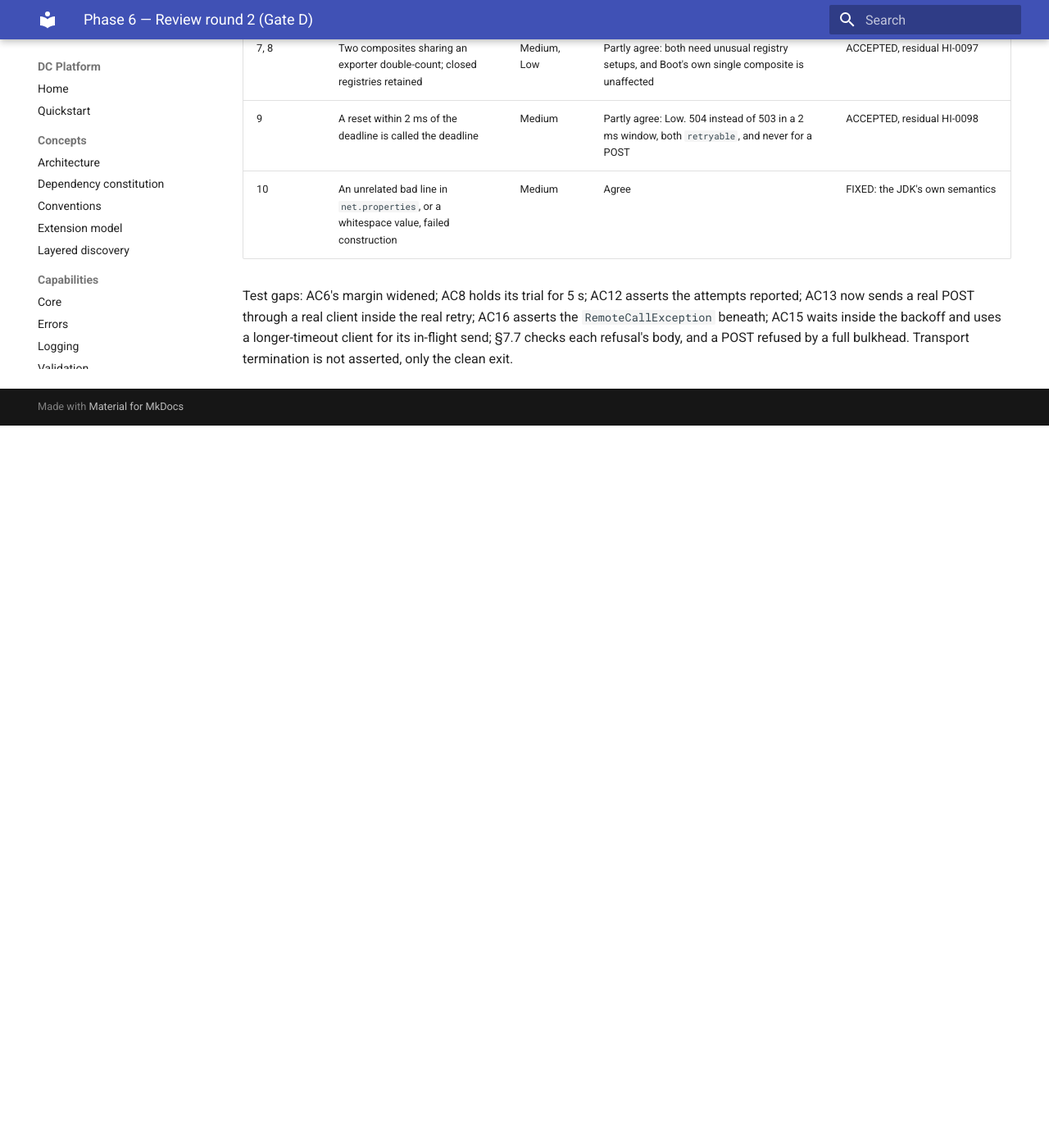
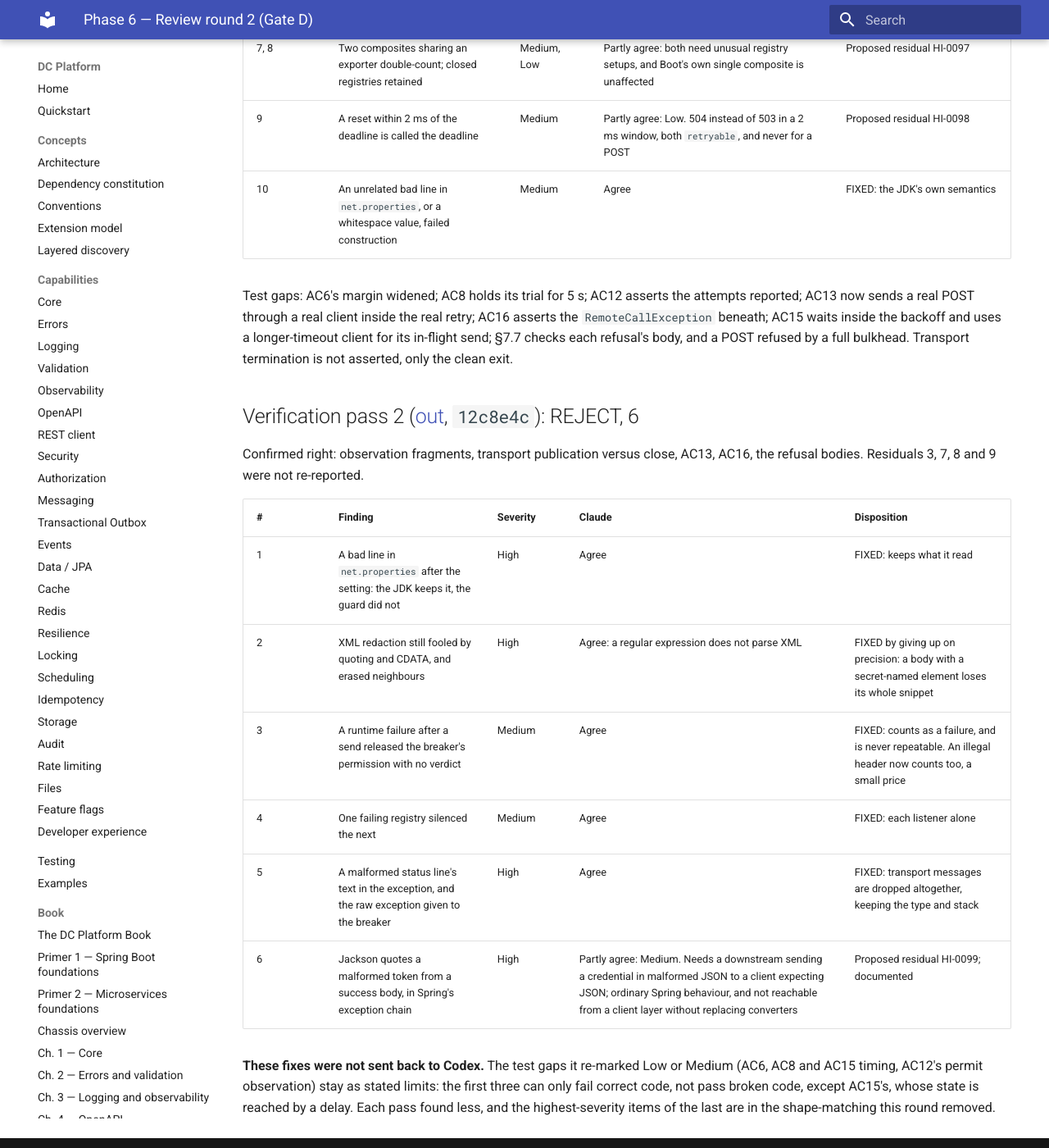
Before and after one commit to muhammadallee/dc-platform, an MkDocs documentation site: the page built from docs/production-readiness/phase-06-rest-resilience/review-round-2.md, in a window 1280 px wide and 1400 px high, scrolled down 2947 px. Shown: the whole window at 82% size. Built offline with MkDocs 1.6.1 and Material for MkDocs 9.7.7, drawn with Linux system fonts in a browser that asks for light colours; before the commit the page ends 3466 px from its top, so only the background shows below that; some of the changed text lies outside the part shown.

Commit message:
fix(restclient): phase 6 verification pass 2
Fail closed where patterns kept being got round: transport messages are dropped,
keeping the failure's type and stack, and a body with a secret-named XML element
loses its whole snippet. A runtime failure after a send now counts against the
breaker, a bad line in net.properties no longer hides the setting before it, and
one failing metrics listener does not silence the next.

[hardening phase-06 gate D]

Co-Authored-By: Claude Opus 5.5 <noreply@anthropic.com>
Claude-Session: https://claude.ai/code/session_0131grQ6pUwFCGZox6ekZHiA

```diff
--- a/docs/production-readiness/phase-06-rest-resilience/review-round-2.md
+++ b/docs/production-readiness/phase-06-rest-resilience/review-round-2.md
@@ -54,14 +54,31 @@
 |---|---|---|---|---|
 | 1 | A metrics listener failing after a send lost a successful outcome and leaked its permit | High | Agree | FIXED: a listener can no longer fail a call. The most serious thing this pass found |
 | 2 | XML secrets in truncated or repeated CDATA, and mixed quotes | High | Agree | FIXED by replacing the shape-by-shape patterns: a secret-named element keeps only its name |
-| 3 | The guard cannot see the JDK's cached value if `net.properties` is edited while the JVM runs | High | Disagree: Low. Editing a JDK config file on a live JVM, then restarting only the context. Docs say to remove it, and a JVM restart follows any such edit | ACCEPTED, residual HI-0096 |
+| 3 | The guard cannot see the JDK's cached value if `net.properties` is edited while the JVM runs | High | Disagree: Low. Editing a JDK config file on a live JVM, then restarting only the context. Docs say to remove it, and a JVM restart follows any such edit | Proposed residual HI-0096 |
 | 4 | An illegal header's value, and URL credentials with a space, in exceptions | High | Agree | FIXED: nothing built is reported without its message; a message quoting a URL goes whole |
 | 5 | URL fragments in observations | High | Agree | FIXED |
 | 6 | A builder publishing a transport could then cut another's call | Medium | Agree | FIXED: creation and close exclude each other |
-| 7, 8 | Two composites sharing an exporter double-count; closed registries retained | Medium, Low | Partly agree: both need unusual registry setups, and Boot's own single composite is unaffected | ACCEPTED, residual HI-0097 |
-| 9 | A reset within 2 ms of the deadline is called the deadline | Medium | Partly agree: Low. 504 instead of 503 in a 2 ms window, both `retryable`, and never for a POST | ACCEPTED, residual HI-0098 |
+| 7, 8 | Two composites sharing an exporter double-count; closed registries retained | Medium, Low | Partly agree: both need unusual registry setups, and Boot's own single composite is unaffected | Proposed residual HI-0097 |
+| 9 | A reset within 2 ms of the deadline is called the deadline | Medium | Partly agree: Low. 504 instead of 503 in a 2 ms window, both `retryable`, and never for a POST | Proposed residual HI-0098 |
 | 10 | An unrelated bad line in `net.properties`, or a whitespace value, failed construction | Medium | Agree | FIXED: the JDK's own semantics |
 
 Test gaps: AC6's margin widened; AC8 holds its trial for 5 s; AC12 asserts the attempts reported; AC13 now sends a real POST through a real client inside the real
 retry; AC16 asserts the `RemoteCallException` beneath; AC15 waits inside the backoff and uses a longer-timeout client for its in-flight send; §7.7 checks each refusal's body, and
 a POST refused by a full bulkhead. Transport termination is not asserted, only the clean exit.
+
+## Verification pass 2 ([out](codex/v2-verify.out.md), `12c8e4c`): REJECT, 6
+
+Confirmed right: observation fragments, transport publication versus close, AC13, AC16, the refusal bodies. Residuals 3, 7, 8 and 9 were not re-reported.
+
+| # | Finding | Severity | Claude | Disposition |
+|---|---|---|---|---|
+| 1 | A bad line in `net.properties` after the setting: the JDK keeps it, the guard did not | High | Agree | FIXED: keeps what it read |
+| 2 | XML redaction still fooled by quoting and CDATA, and erased neighbours | High | Agree: a regular expression does not parse XML | FIXED by giving up on precision: a body with a secret-named element loses its whole snippet |
+| 3 | A runtime failure after a send released the breaker's permission with no verdict | Medium | Agree | FIXED: counts as a failure, and is never repeatable. An illegal header now counts too, a small price |
+| 4 | One failing registry silenced the next | Medium | Agree | FIXED: each listener alone |
+| 5 | A malformed status line's text in the exception, and the raw exception given to the breaker | High | Agree | FIXED: transport messages are dropped altogether, keeping the type and stack |
+| 6 | Jackson quotes a malformed token from a success body, in Spring's exception chain | High | Partly agree: Medium. Needs a downstream sending a credential in malformed JSON to a client expecting JSON; ordinary Spring behaviour, and not reachable from a client layer without replacing converters | Proposed residual HI-0099; documented |
+
+**These fixes were not sent back to Codex.** The test gaps it re-marked Low or Medium (AC6, AC8 and AC15 timing, AC12's permit observation) stay as stated limits: the first three
+can only fail correct code, not pass broken code, except AC15's, whose state is reached by a delay. Each pass found less, and the highest-severity items of the last are in the
+shape-matching this round removed.
```
Also changed, not shown: docs/modules/restclient.md (+5 -1 lines), docs/production-readiness/phase-06-rest-resilience/codex/v2-verify.out.md (+112 -0 lines), 5 other files.
